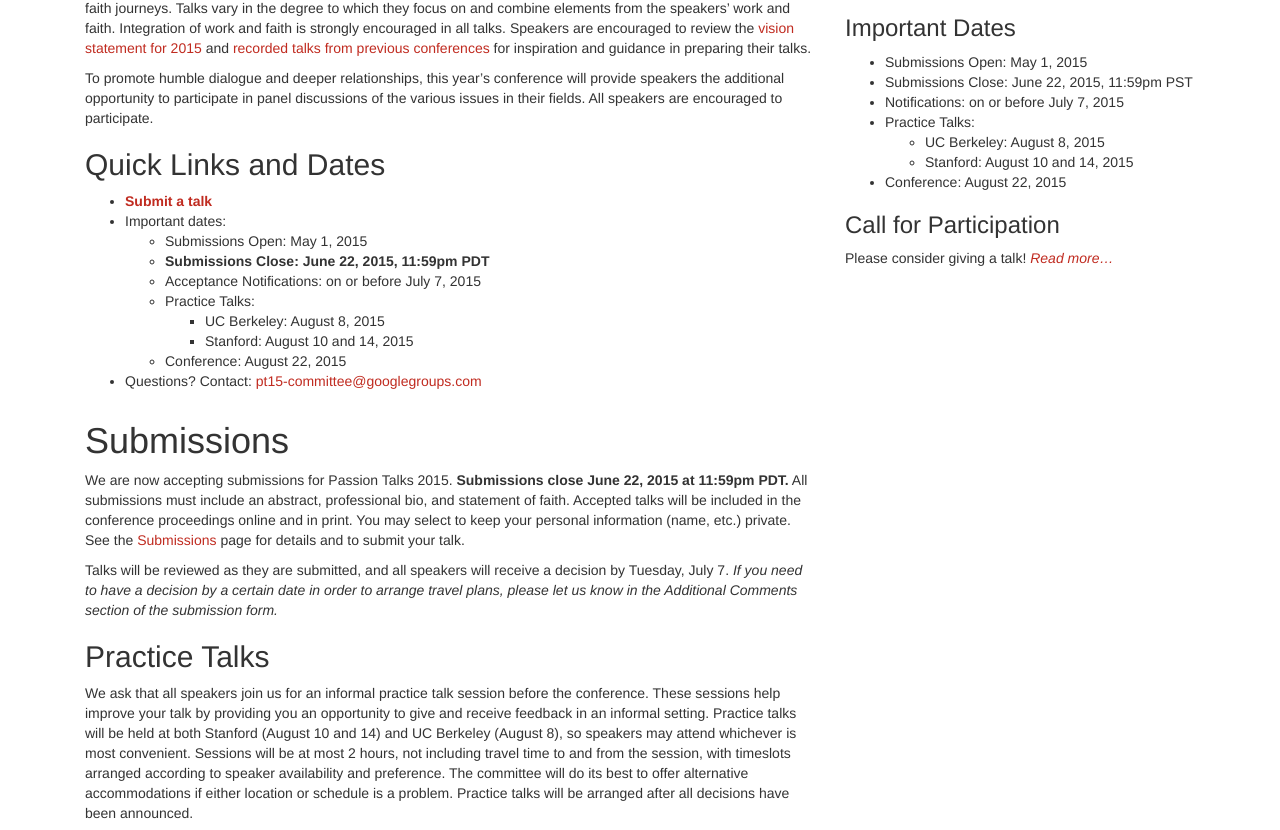
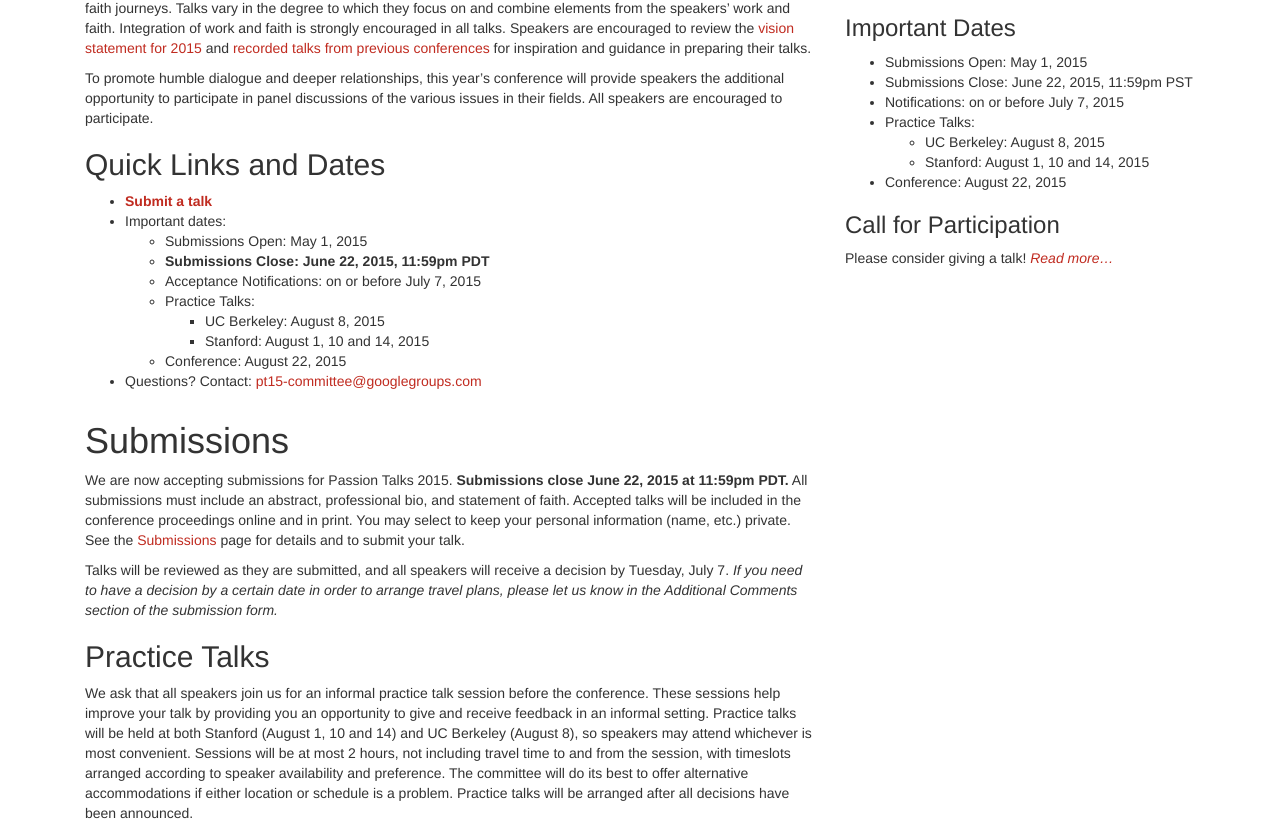
Before and after one commit to passiontalks/pt15, a Jekyll site: the page built from call.md, in a window 1280 px wide and 1400 px high, scrolled down 295 px. Shown: the part 106-936 px from the top of the window. Built offline with Jekyll 4.4.1, drawn with Linux system fonts in a browser that asks for light colours; nearby versions of some CDN libraries; some of the changed text lies outside the part shown.

Commit message:
Add August 1 as an option.

```diff
--- a/_includes/sidebar.html
+++ b/_includes/sidebar.html
@@ -16,7 +16,7 @@ with and impacts their work.
 <li>Practice Talks:
   <ul>
     <li>UC Berkeley: August 8, 2015</li>
-    <li>Stanford: August 10 and 14, 2015</li>
+    <li>Stanford: August 1, 10 and 14, 2015</li>
   </ul>
 </li>
 <li>Conference: August 22, 2015</li>
--- a/call.md
+++ b/call.md
@@ -34,7 +34,7 @@ fields. All speakers are encouraged to participate.
       * Acceptance Notifications: on or before July 7, 2015
       * Practice Talks:
           * UC Berkeley: August 8, 2015
-          * Stanford: August 10 and 14, 2015
+          * Stanford: August 1, 10 and 14, 2015
       * Conference: August 22, 2015
   * Questions? Contact: <pt15-committee@googlegroups.com>
 
@@ -59,7 +59,7 @@ We ask that all speakers join us for an informal practice talk session
 before the conference. These sessions help improve your talk by
 providing you an opportunity to give and receive feedback in an
 informal setting. Practice talks will be held at both Stanford (August
-10 and 14) and UC Berkeley (August 8), so speakers may attend
+1, 10 and 14) and UC Berkeley (August 8), so speakers may attend
 whichever is most convenient. Sessions will be at most 2 hours, not
 including travel time to and from the session, with timeslots arranged
 according to speaker availability and preference. The committee will
@@ -107,7 +107,7 @@ announced.
   * June 22, 2015, 11:59pm PDT --- Submissions deadline
   * July 7, 2015 --- All speakers have received decisions
   * August 8, 2015 --- Practice talks (UC Berkeley)
-  * August 10 and 14, 2015 --- Practice talks (Stanford)
+  * August 1, 10 and 14, 2015 --- Practice talks (Stanford)
   * August 22, 2015 --- Conference
 
 ## Questions
```
